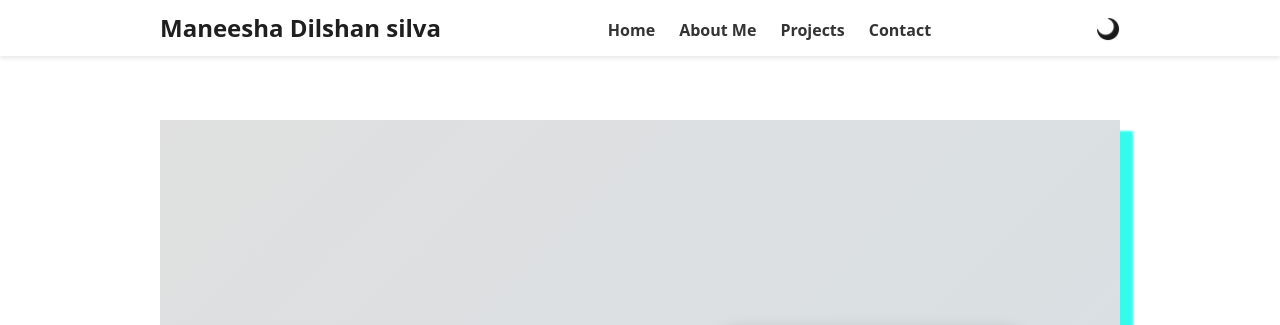
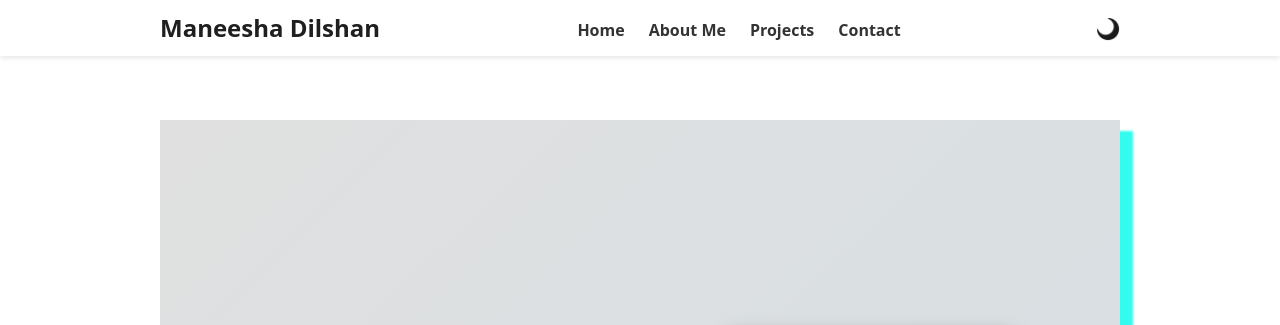
Before and after one commit to Maneesha-lab705/portfolio-site, a plain HTML site: page index.html in a window 1280 px wide. Shown: the top 325 px of the page. Drawn offline with nearby package versions, Linux system fonts and the light colour scheme; a script that the page names is missing.

Commit message:
change name

```diff
--- a/index.html
+++ b/index.html
@@ -20,7 +20,7 @@
 <body>
 <header>
     <nav class="navbar">
-        <div class="logo">Maneesha Dilshan silva</div>
+        <div class="logo">Maneesha Dilshan </div>
         <button class="menu-toggle" id="menu-toggle">
             <i class="fas fa-bars"></i>
         </button>
```
